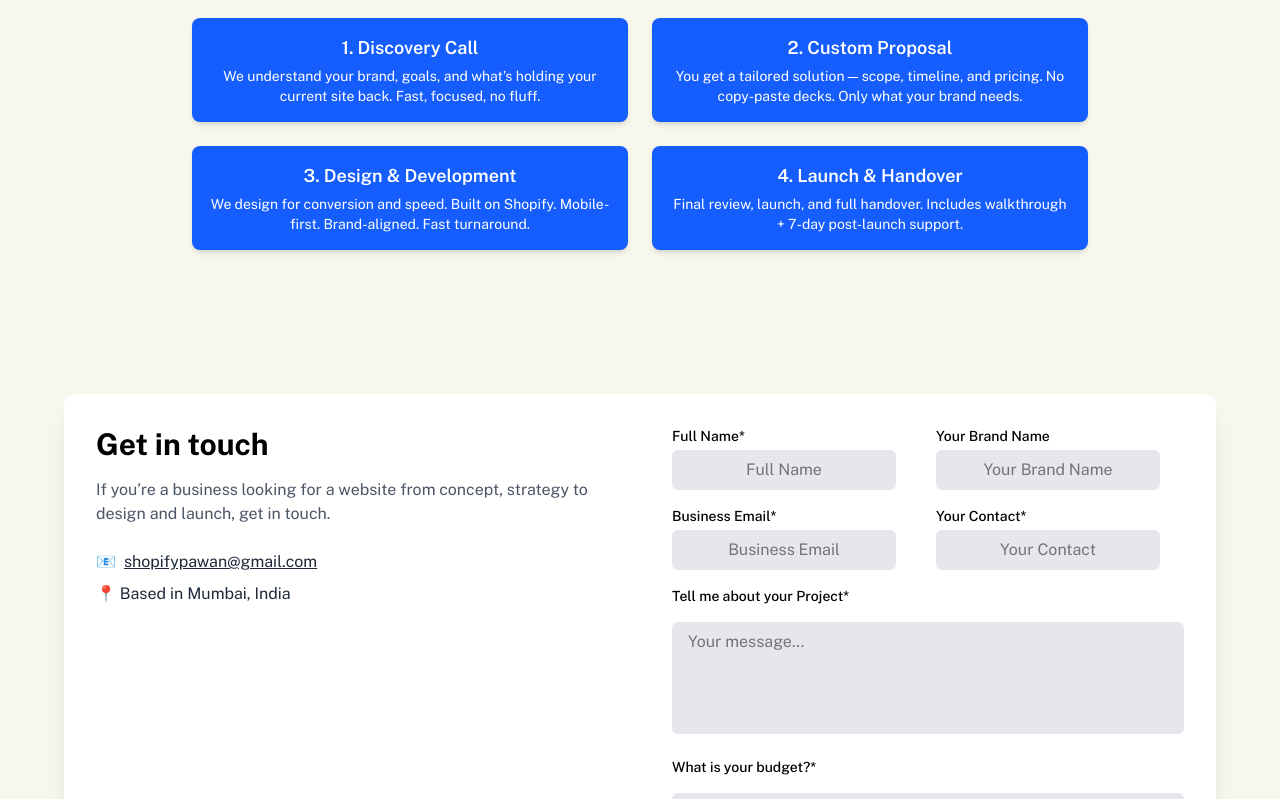
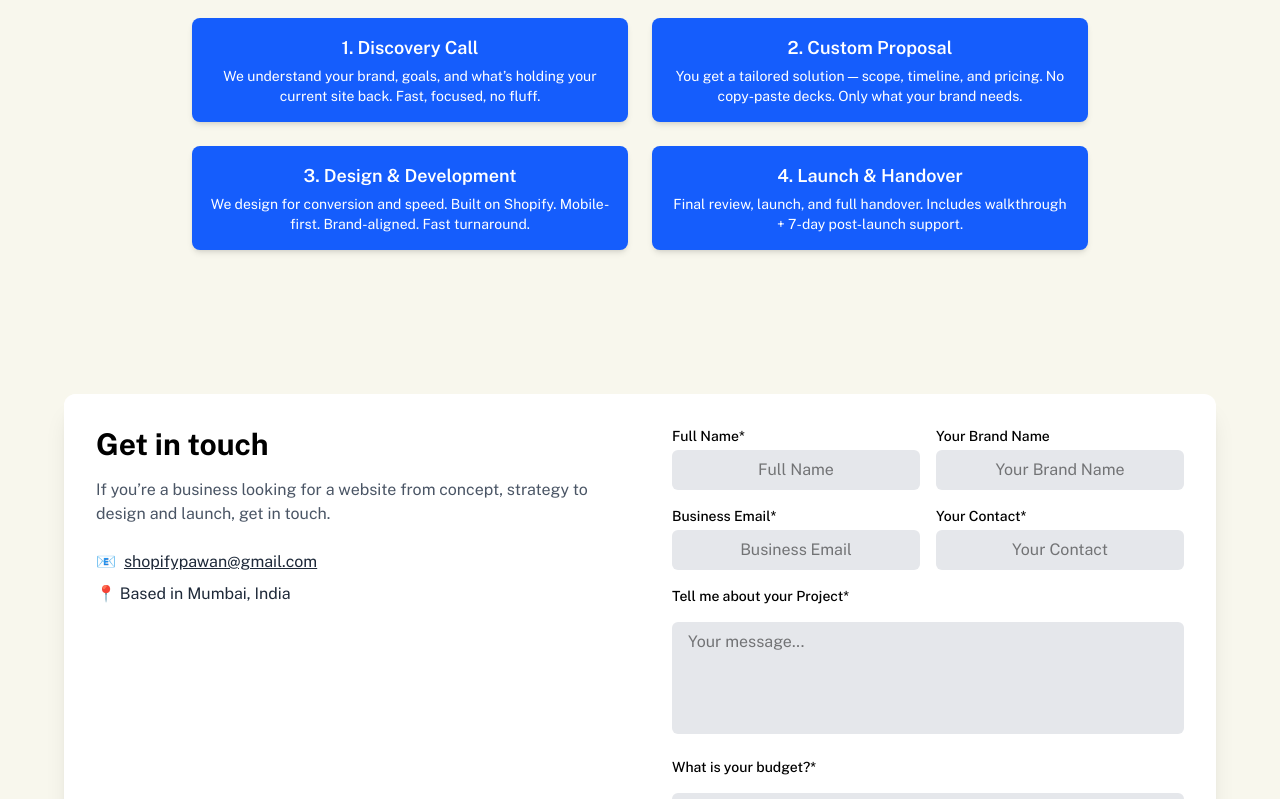
Before and after one commit to neerajk001/pawan-portfolio, a Next.js app: page / in a window 1280 px wide. Shown: the part 1339-2138 px from the top of the page. Built offline with nearby package versions, Linux system fonts and the light colour scheme.

Commit message:
width-full

```diff
--- a/src/app/globals.css
+++ b/src/app/globals.css
@@ -21,5 +21,5 @@ html {
 }
 
 .input {
-  @apply   px-4 py-2 rounded-md focus:outline-none focus:ring-2 focus:ring-blue-500 bg-gray-200;
+  @apply   px-4 py-2 rounded-md focus:outline-none focus:ring-2 focus:ring-blue-500 bg-gray-200 w-full;
 }
```
